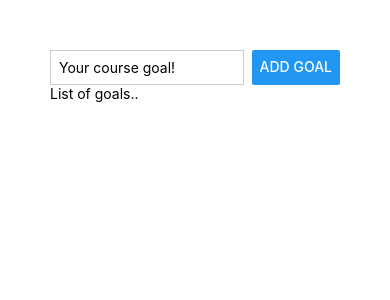
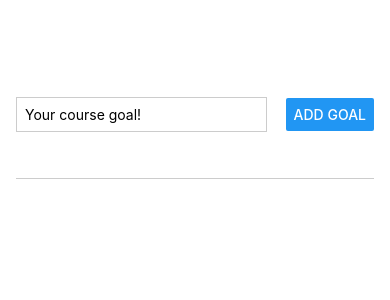
Before and after one commit to duseh729/RN-udemy, a React Native app: screen / in a window 390 px wide. Shown: the top 300 px of the page. Built offline with nearby package versions, Linux system fonts and the light colour scheme.

Commit message:
feat: 할 일 이벤트 구현

```diff
--- a/App.js
+++ b/App.js
@@ -1,16 +1,28 @@
-import { StatusBar } from "expo-status-bar";
 // 웹 용 React와 달리 Button 같은 것도 import 해야함.
 import { StyleSheet, Text, View, Button, TextInput } from "react-native";
+import { react, useState } from "react";
 
 export default function App() {
+  const [enteredGoalText, setEnteredGoalText] = useState("");
+  const [courseGoals, setCoursGoals] = useState([]);
+
+  const goalInputHandler = (enteredText) => {
+    setEnteredGoalText(enteredText);
+  };
+
+  const addGoalHandler = () => {
+    setCoursGoals((currentCourseGoals) => [...currentCourseGoals, enteredGoalText]);
+  };
   return (
     <View style={styles.appContainer}>
       <View style={styles.inputContainer}>
-        <TextInput style={styles.textInput} placeholder="Your course goal!" />
-        <Button title="Add Goal" />
+        <TextInput style={styles.textInput} placeholder="Your course goal!" onChangeText={goalInputHandler} />
+        <Button title="Add Goal" onPress={addGoalHandler} />
       </View>
-      <View>
-        <Text>List of goals..</Text>
+      <View style={styles.goalsContainer}>
+        {courseGoals.map((goal) => (
+          <Text key={goal}>{goal}</Text>
+        ))}
       </View>
     </View>
   );
@@ -18,17 +30,27 @@ export default function App() {
 
 const styles = StyleSheet.create({
   appContainer: {
-    padding: 50,
+    flex: 1,
+    paddingTop: 50,
+    paddingHorizontal: 16,
   },
   inputContainer: {
+    flex: 1,
     flexDirection: "row",
     justifyContent: "space-between",
+    alignItems: "center",
+    marginBottom: 24,
+    borderBottomWidth: 1,
+    borderBottomColor: "#cccccc",
   },
   textInput: {
     borderWidth: 1,
     borderColor: "#cccccc",
-    width: "80%",
+    width: "70%",
     marginRight: 8,
     padding: 8,
   },
+  goalsContainer: {
+    flex: 5,
+  },
 });
```
Also changed, not shown: package.json (+7 -2 lines), 이론/RN-Event.txt (added), 이론/RN-Flex.txt (added), 1 other file (tests, documents, lock files or other folders).
